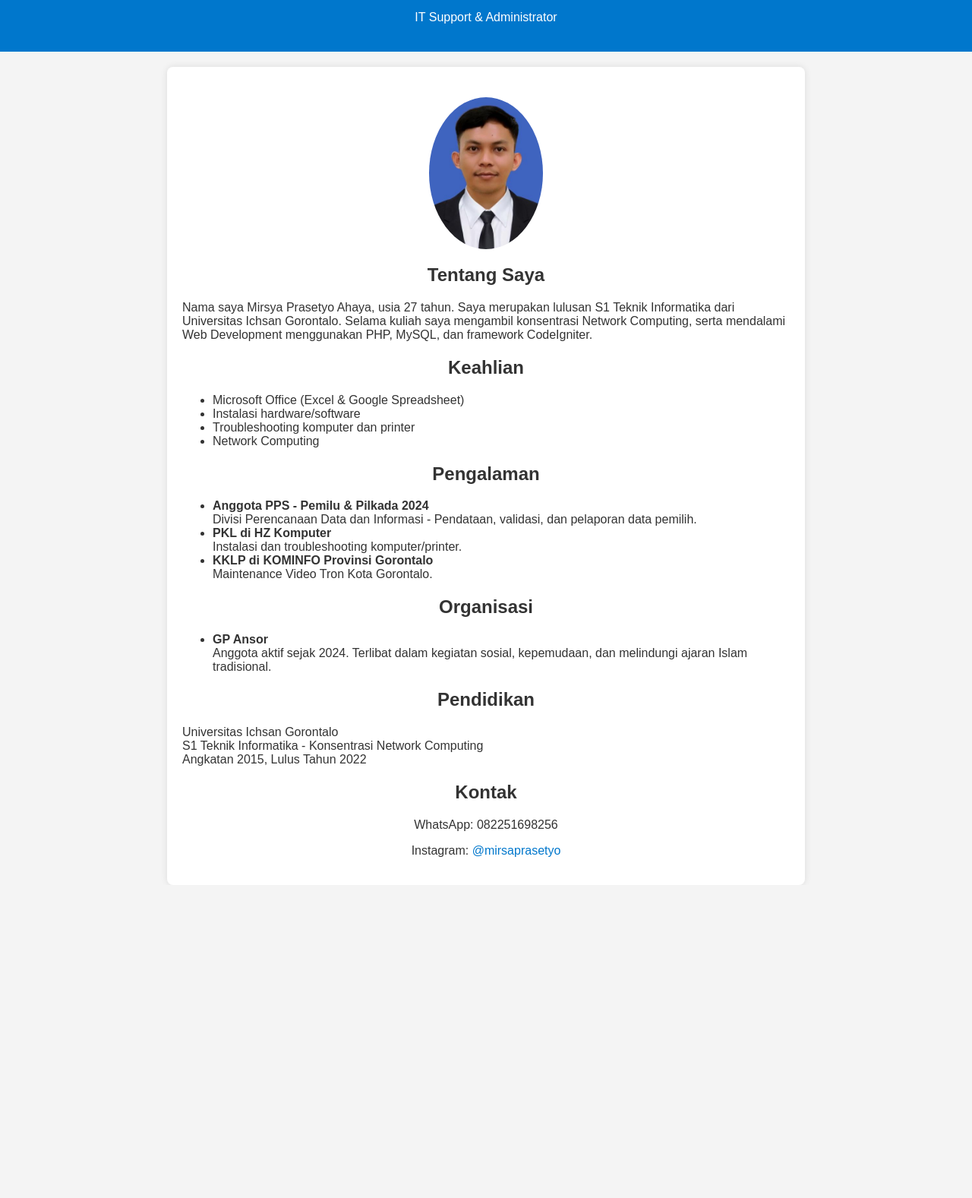
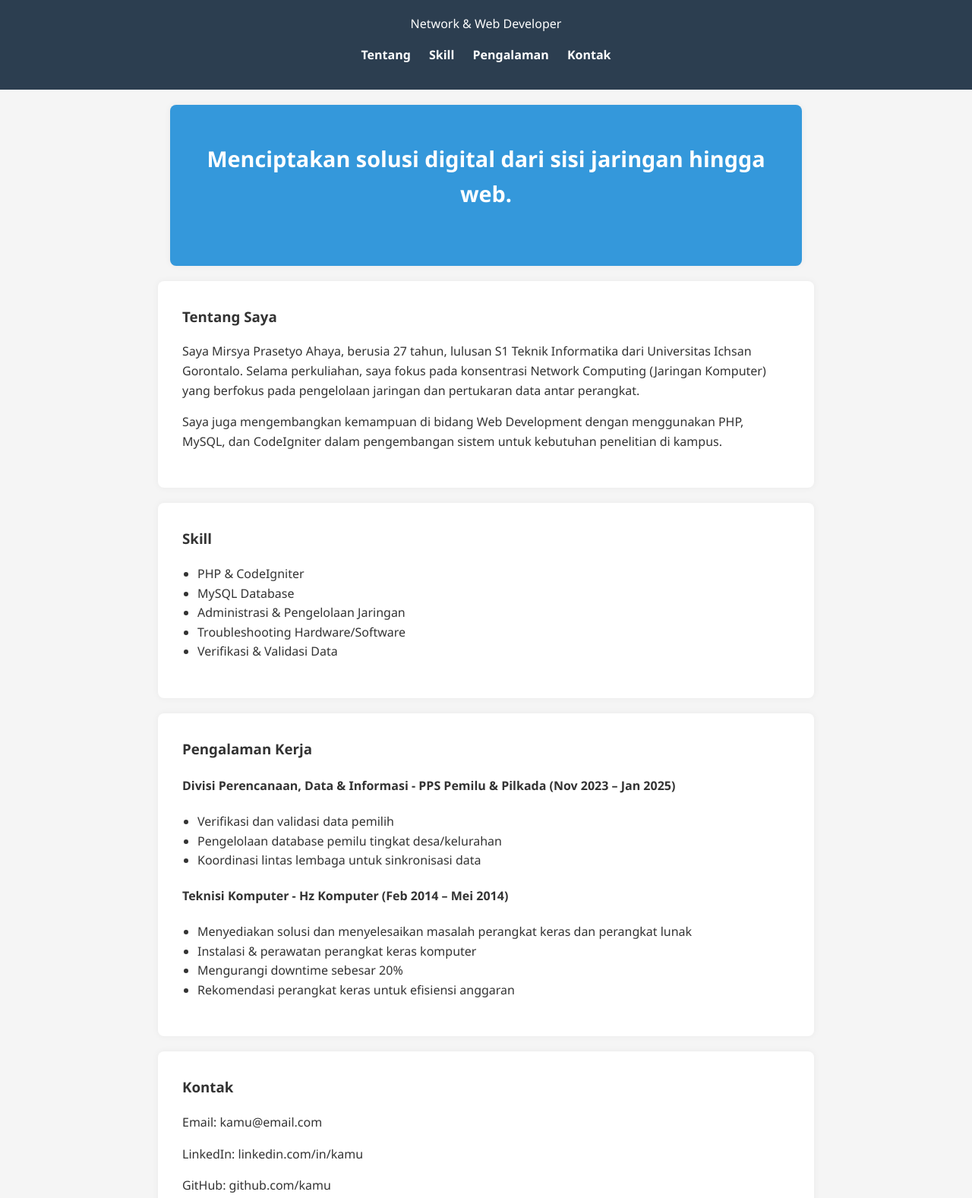
Before and after one commit to shotknock/Portofolio-mirsya, a plain HTML site: page index.html in a window 1280 px wide. Shown: the part 86-1663 px from the top of the page at 76% size. Before the commit the page ends 1251 px from the top, so only its background shows below. Drawn offline with Linux system fonts and the light colour scheme.

Commit message:
index.html

```diff
--- a/index.html
+++ b/index.html
@@ -1,95 +1,127 @@
-
 <!DOCTYPE html>
 <html lang="id">
 <head>
-    <meta charset="UTF-8">
-    <meta name="viewport" content="width=device-width, initial-scale=1.0">
-    <title>Portofolio Mirsya Prasetyo Ahaya</title>
+  <meta charset="UTF-8" />
+  <meta name="viewport" content="width=device-width, initial-scale=1.0" />
+  <title>Mirsya Prasetyo Ahaya - Portofolio</title>
   <style>
     body {
-            font-family: Arial, sans-serif;
       margin: 0;
-            padding: 0;
-            background-color: #f4f4f4;
+      font-family: 'Segoe UI', sans-serif;
+      line-height: 1.6;
+      background: #f5f5f5;
       color: #333;
     }
+
     header {
-            background-color: #0077cc;
+      background: #2c3e50;
       color: white;
-            padding: 20px;
+      padding: 2rem;
       text-align: center;
     }
+
+    nav a {
+      color: white;
+      margin: 0 10px;
+      text-decoration: none;
+      font-weight: bold;
+    }
+
     section {
-            padding: 20px;
+      padding: 2rem;
       max-width: 800px;
       margin: auto;
       background: white;
       margin-top: 20px;
       border-radius: 8px;
-            box-shadow: 0 0 10px rgba(0,0,0,0.1);
+      box-shadow: 0 0 10px rgba(0,0,0,0.05);
     }
-        img {
-            width: 150px;
-            border-radius: 50%;
-            display: block;
-            margin: 20px auto;
+
+    h1, h2, h3 {
+      margin-top: 0;
     }
-        h1, h2 {
+
+    ul {
+      padding-left: 20px;
+    }
+
+    footer {
       text-align: center;
+      padding: 1rem;
+      background: #2c3e50;
+      color: white;
+      margin-top: 2rem;
     }
-        .kontak {
+
+    #hero {
+      background: #3498db;
+      color: white;
       text-align: center;
-            margin-top: 20px;
-        }
-        .kontak a {
-            color: #0077cc;
-            text-decoration: none;
+      padding: 3rem 1rem;
+      font-size: 1.2rem;
     }
   </style>
 </head>
 <body>
-
   <header>
     <h1>Mirsya Prasetyo Ahaya</h1>
-    <p>IT Support & Administrator</p>
+    <p>Network & Web Developer</p>
+    <nav>
+      <a href="#about">Tentang</a>
+      <a href="#skills">Skill</a>
+      <a href="#experience">Pengalaman</a>
+      <a href="#contact">Kontak</a>
+    </nav>
   </header>
 
-<section>
-    <img src="foto.jpg" alt="Foto Mirsya">
-
-    <h2>Tentang Saya</h2>
-    <p>Nama saya Mirsya Prasetyo Ahaya, usia 27 tahun. Saya merupakan lulusan S1 Teknik Informatika dari Universitas Ichsan Gorontalo. Selama kuliah saya mengambil konsentrasi Network Computing, serta mendalami Web Development menggunakan PHP, MySQL, dan framework CodeIgniter.</p>
-
-    <h2>Keahlian</h2>
-    <ul>
-        <li>Microsoft Office (Excel & Google Spreadsheet)</li>
-        <li>Instalasi hardware/software</li>
-        <li>Troubleshooting komputer dan printer</li>
-        <li>Network Computing</li>
-    </ul>
-
-    <h2>Pengalaman</h2>
-    <ul>
-        <li><strong>Anggota PPS - Pemilu & Pilkada 2024</strong><br>Divisi Perencanaan Data dan Informasi - Pendataan, validasi, dan pelaporan data pemilih.</li>
-        <li><strong>PKL di HZ Komputer</strong><br>Instalasi dan troubleshooting komputer/printer.</li>
-        <li><strong>KKLP di KOMINFO Provinsi Gorontalo</strong><br>Maintenance Video Tron Kota Gorontalo.</li>
-    </ul>
-
-    <h2>Organisasi</h2>
-    <ul>
-        <li><strong>GP Ansor</strong><br>Anggota aktif sejak 2024. Terlibat dalam kegiatan sosial, kepemudaan, dan melindungi ajaran Islam tradisional.</li>
-    </ul>
-    <h2>Pendidikan</h2>
-    <p>Universitas Ichsan Gorontalo<br>
-    S1 Teknik Informatika - Konsentrasi Network Computing<br>
-    Angkatan 2015, Lulus Tahun 2022</p>
-
-    <div class="kontak">
-        <h2>Kontak</h2>
-        <p>WhatsApp: 082251698256</p>
-        <p>Instagram: <a href="https://instagram.com/mirsaprasetyo" target="_blank">@mirsaprasetyo</a></p>
-    </div>
+  <section id="hero">
+    <h2>Menciptakan solusi digital dari sisi jaringan hingga web.</h2>
   </section>
 
+  <section id="about">
+    <h3>Tentang Saya</h3>
+    <p>Saya Mirsya Prasetyo Ahaya, berusia 27 tahun, lulusan S1 Teknik Informatika dari Universitas Ichsan Gorontalo. Selama perkuliahan, saya fokus pada konsentrasi Network Computing (Jaringan Komputer) yang berfokus pada pengelolaan jaringan dan pertukaran data antar perangkat.</p>
+    <p>Saya juga mengembangkan kemampuan di bidang Web Development dengan menggunakan PHP, MySQL, dan CodeIgniter dalam pengembangan sistem untuk kebutuhan penelitian di kampus.</p>
+  </section>
+
+  <section id="skills">
+    <h3>Skill</h3>
+    <ul>
+      <li>PHP & CodeIgniter</li>
+      <li>MySQL Database</li>
+      <li>Administrasi & Pengelolaan Jaringan</li>
+      <li>Troubleshooting Hardware/Software</li>
+      <li>Verifikasi & Validasi Data</li>
+    </ul>
+  </section>
+
+  <section id="experience">
+    <h3>Pengalaman Kerja</h3>
+    <h4>Divisi Perencanaan, Data & Informasi - PPS Pemilu & Pilkada (Nov 2023 – Jan 2025)</h4>
+    <ul>
+      <li>Verifikasi dan validasi data pemilih</li>
+      <li>Pengelolaan database pemilu tingkat desa/kelurahan</li>
+      <li>Koordinasi lintas lembaga untuk sinkronisasi data</li>
+    </ul>
+    <h4>Teknisi Komputer - Hz Komputer (Feb 2014 – Mei 2014)</h4>
+    <ul>
+      <li>Menyediakan solusi dan menyelesaikan masalah perangkat keras dan perangkat lunak</li>
+      <li>Instalasi & perawatan perangkat keras komputer</li>
+      <li>Mengurangi downtime sebesar 20%</li>
+      <li>Rekomendasi perangkat keras untuk efisiensi anggaran</li>
+    </ul>
+  </section>
+
+  <section id="contact">
+    <h3>Kontak</h3>
+    <p>Email: kamu@email.com</p>
+    <p>LinkedIn: linkedin.com/in/kamu</p>
+    <p>GitHub: github.com/kamu</p>
+    <p>Lokasi: Gorontalo, Indonesia</p>
+  </section>
+
+  <footer>
+    <p>&copy; 2025 Mirsya Prasetyo Ahaya. Dibuat dengan ❤️</p>
+  </footer>
 </body>
 </html>
```
Lines whose indentation alone changed are shown as unchanged.
